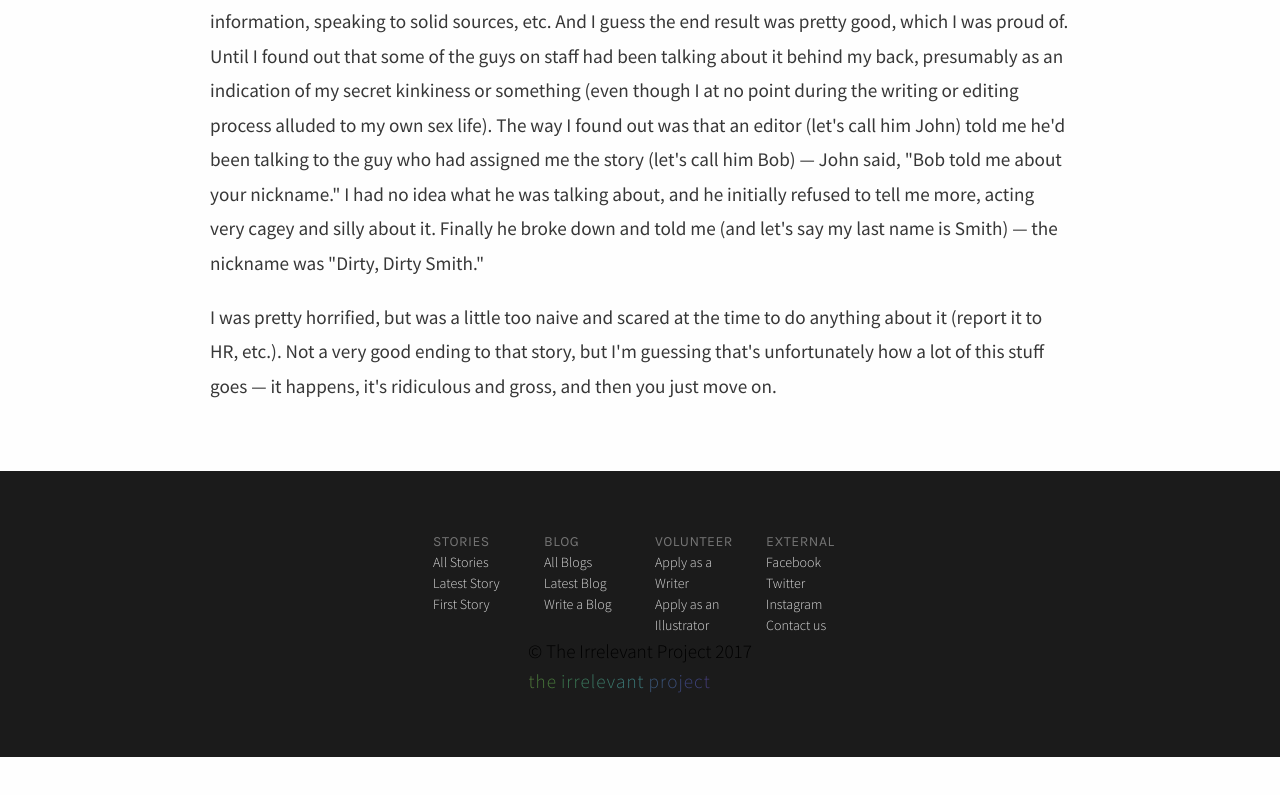
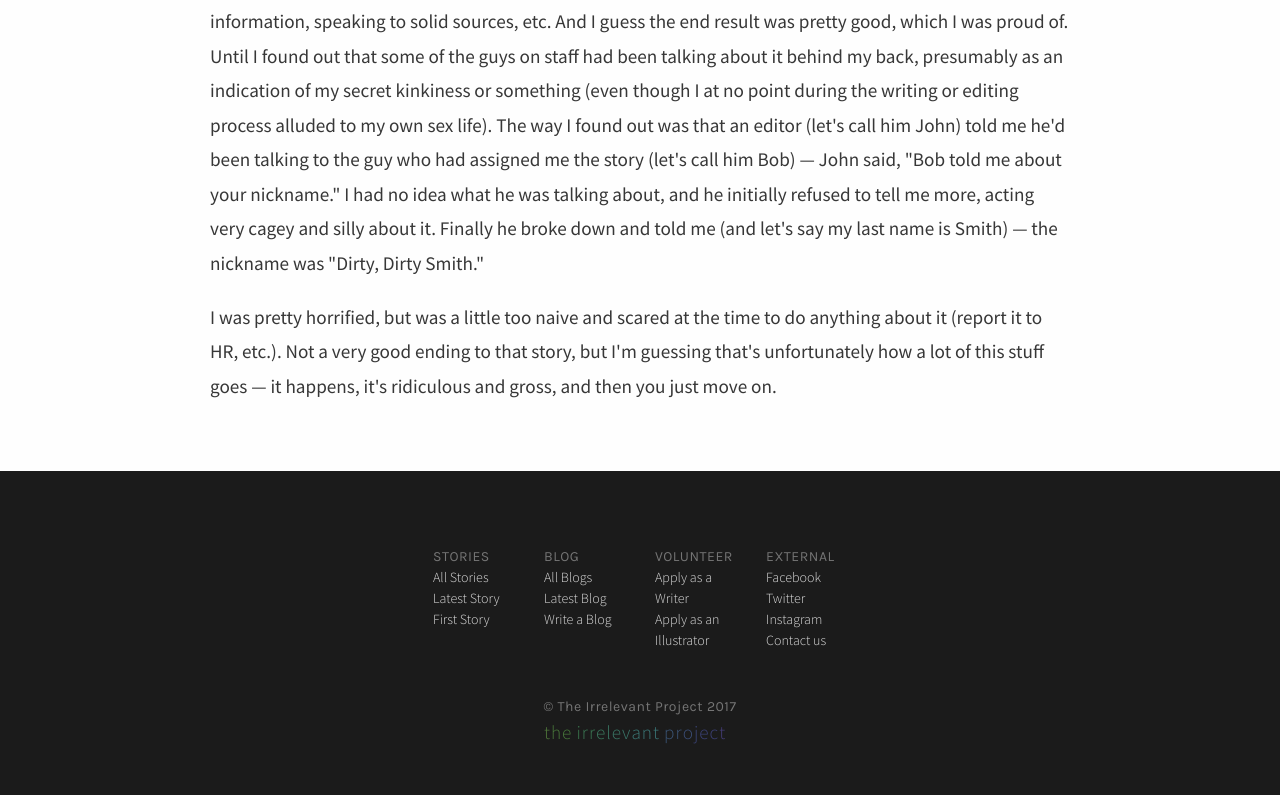
Before and after one commit to an5rag/tip, a React app: page /#/blog in a window 1280 px wide. Shown: the part 739-1534 px from the top of the page. Before the commit the page ends 1496 px from the top, so only its background shows below. Built offline with nearby package versions, Linux system fonts and the light colour scheme; a web font is replaced by a local one.

Commit message:
syle footer

```diff
--- a/src/styles/containers/tip-footer.scss
+++ b/src/styles/containers/tip-footer.scss
@@ -12,11 +12,18 @@ $footer-min-height: 30vh;
     min-height: $footer-min-height;
     background-color: $secondary-background-color;
     margin-top: $footer-margin;
-    padding: 60px;
+    padding: 60px 0 60px 0;
     display: flex;
     flex-direction: column;
     align-items: center;
+    justify-content: center;
+    @media only screen and (max-width: 480px) {
+        text-align: center;
+    }
     .tip-footer-section {
+        display: flex;
+        flex-direction: column;
+        margin: 15px 0 15px 0;
         .tip-footer-section-title {
             @extend %heading-x-small;
             font-weight: $light-font-weight;
@@ -32,11 +39,22 @@ $footer-min-height: 30vh;
         }
     }
     .tip-title {
-        @extend %heading-small;
-        font-family: $secondary-heading-font;
-        font-weight: $light-font-weight;
-        span {
-            margin: 0 0.5 0 0.5;
+        margin-top: 30px;
+        .tip-title-copyright {
+            @extend %heading-x-small;
+            font-weight: $light-font-weight;
+            letter-spacing: $wide-letter-spacing;
+            font-family: $primary-heading-font;
+            color: $secondary-contrast-color;
+            text-align: center;
+        }
+        .tip-title-banner {
+            @extend %heading-small;
+            font-family: $secondary-heading-font;
+            font-weight: $light-font-weight;
+            span {
+                margin: 0 0.5 0 0.5;
+            }
         }
     }
 }
```
